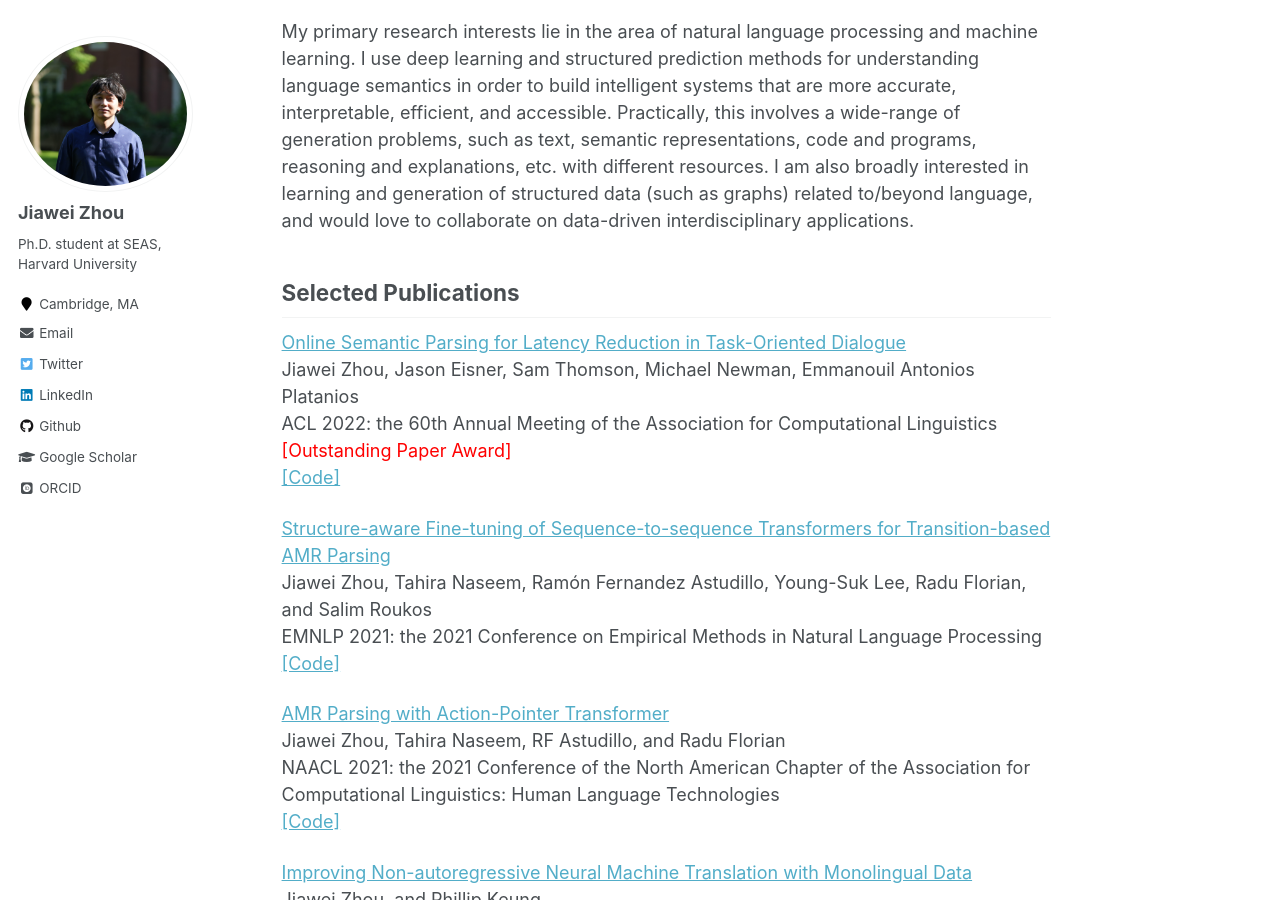
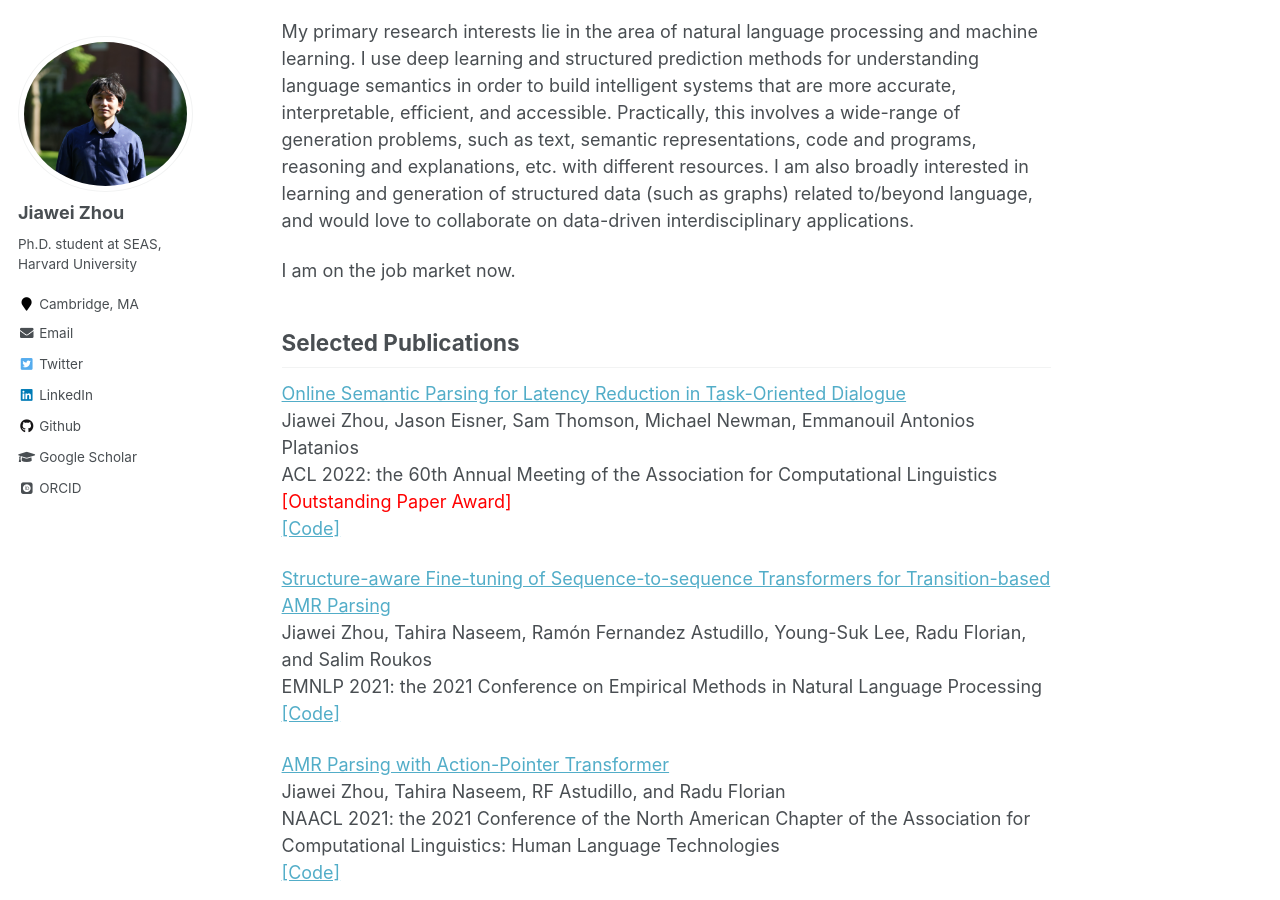
Before and after one commit to jzhou316/jzhou316.github.io, a Jekyll site: the page built from _pages/about.md, in a window 1280 px wide and 900 px high, scrolled down 323 px. Built offline with Jekyll 4.4.1, drawn with Linux system fonts in a browser that asks for light colours; some web fonts are replaced.

Commit message:
Update about.md

```diff
--- a/_pages/about.md
+++ b/_pages/about.md
@@ -8,7 +8,7 @@ redirect_from:
   - /about.html
 ---
 
-Hello!
+**Hello!**
 
 I am a final-year Ph.D. student in the [School of Engineering and Applied Sciences (SEAS) at Harvard University](https://seas.harvard.edu/), affliated with the Natural Langauge Processing (NLP) group in [Harvard](https://nlp.seas.harvard.edu/)/[Cornell](https://rush-nlp.com/members/). I am fortunate to be advised by Professor [Alexander (Sasha) Rush](https://rush-nlp.com/), who is currently at Cornell University.
 I also obtained an M.A. degree in Statistics from Harvard University.
@@ -17,6 +17,9 @@ Prior to Harvard, I received my B.S. degree in EE from Tsinghua University.
 My primary research interests lie in the area of natural language processing and machine learning. I use deep learning and structured prediction methods for understanding language semantics in order to build intelligent systems that are more accurate, interpretable, efficient, and accessible.
 Practically, this involves a wide-range of generation problems, such as text, semantic representations, code and programs, reasoning and explanations, etc. with different resources.
 I am also broadly interested in learning and generation of structured data (such as graphs) related to/beyond language, and would love to collaborate on data-driven interdisciplinary applications.
+
+I am on the job market now.
+<!-- I am on the job market for both academic and industrial research roles :) -->
 
 Selected Publications
 ------
```
